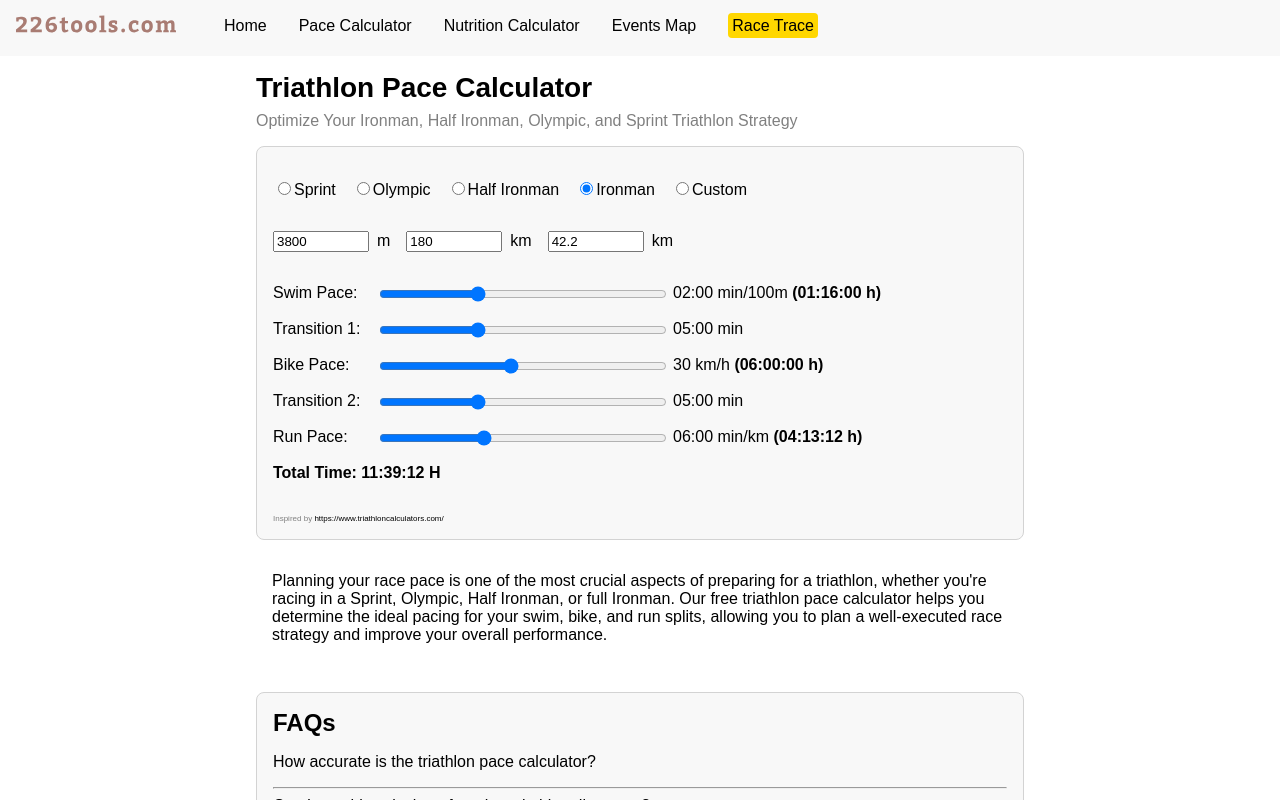
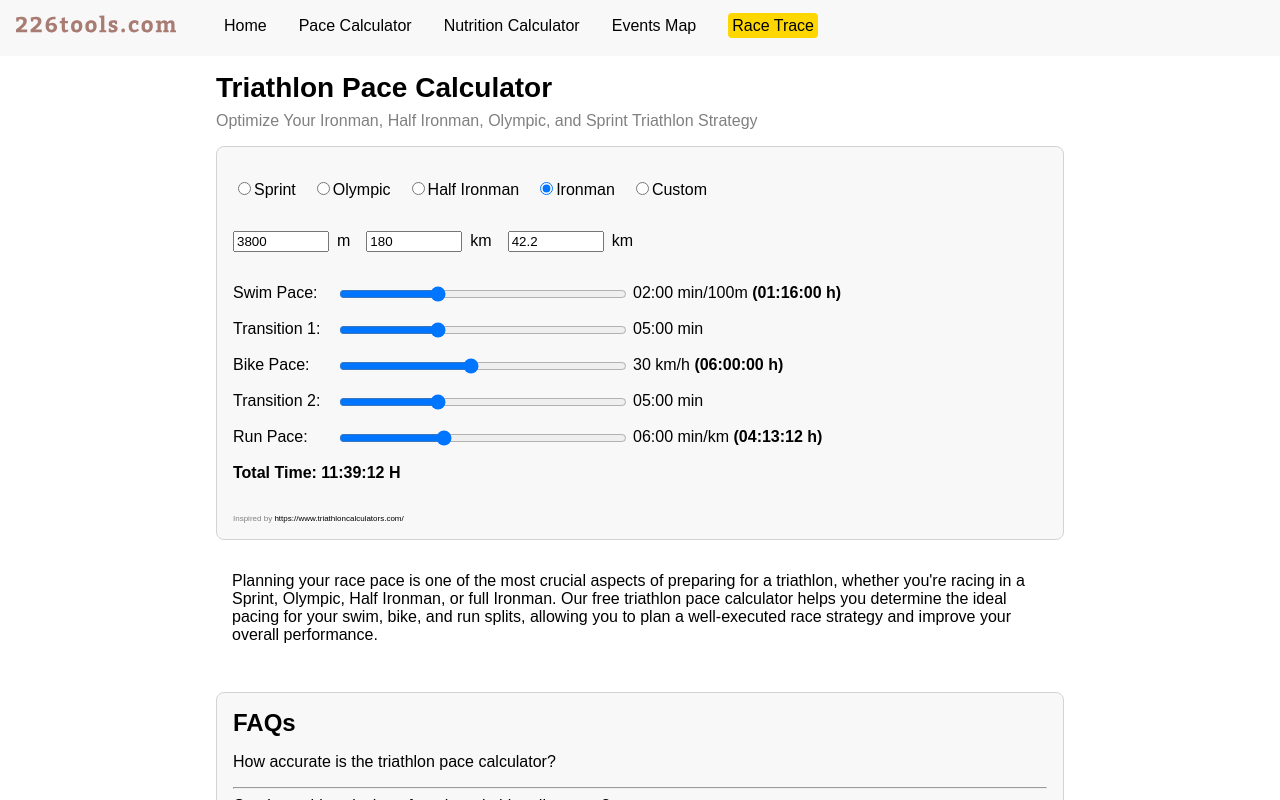
Before and after one commit to sascharissling/226tools-frontend, a React (Vite) app: page /pace-calculator in a window 1280 px wide. Shown: the top 800 px of the page. Built offline with nearby package versions, Linux system fonts and the light colour scheme.

Commit message:
style main

```diff
--- a/src/pages/pace-calculator/index.tsx
+++ b/src/pages/pace-calculator/index.tsx
@@ -110,7 +110,7 @@ const PaceCalculator = () => {
   };
 
   return (
-    <Main>
+    <main>
       <Meta />
       <HeaderGroup
         as="h1"
@@ -189,7 +189,7 @@ const PaceCalculator = () => {
       </Section>
 
       <FAQ faqs={faqs} />
-    </Main>
+    </main>
   );
 };
 
@@ -279,10 +279,3 @@ const Wrapper = styled.div`
     gap: 0;
   }
 `;
-
-const Main = styled.main`
-  @media ${devices.md} {
-    max-width: 50rem;
-    margin: 0 auto;
-  }
-`;
--- a/src/theme/GlobalStyles.tsx
+++ b/src/theme/GlobalStyles.tsx
@@ -1,4 +1,5 @@
 import { createGlobalStyle } from "styled-components";
+import { devices } from "./theme.ts";
 
 export const FOOTER_HEIGHT_REM = 3.5;
 export const HEADER_HEIGHT_REM = 3.5;
@@ -65,6 +66,13 @@ const GlobalStyle = createGlobalStyle`
             color: ${({ theme }) => theme.colors.gray};
         }
     }
+
+    main {
+        @media ${devices.md} {
+            max-width: 55rem;
+            margin: 0 auto;
+        }
+    }
 `;
 
 export default GlobalStyle;
```
